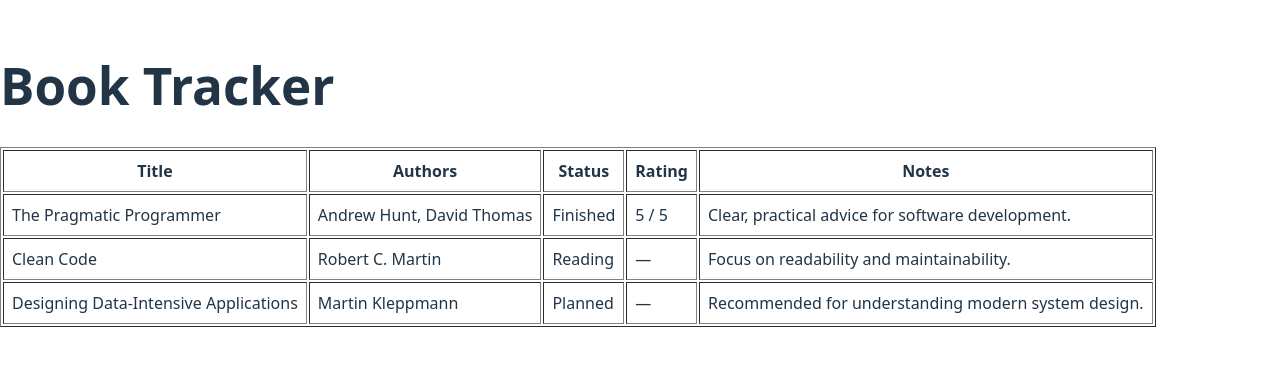
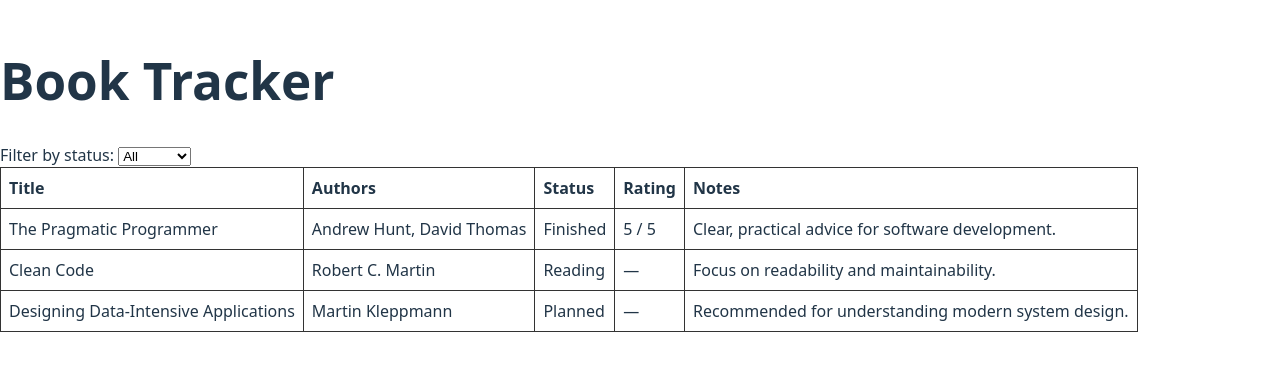
Before and after one commit to naomansaeed/mern-book-tracker, a React (Vite) app in the folder client/: page / in a window 1280 px wide. Shown: the part 225-596 px from the top of the page. Built offline with nearby package versions, Linux system fonts and the light colour scheme.

Commit message:
feat: added filter for the table data.

```diff
--- a/client/src/App.jsx
+++ b/client/src/App.jsx
@@ -1,17 +1,41 @@
+//useState → allows React to remember values between renders
+//useEffect → allows you to run side effects (like fetching data)
 import { useEffect, useState } from "react";
+//BookTable, StatusFilter → child components responsible only for UI
 import BookTable from "./components/BookTable";
-
+import StatusFilter from "./components/StatusFilter";
+ /* This function:
+- runs to produce UI
+- re-runs whenever state changes
+- must be pure (no DOM mutation, no blocking work) */
 function App() {
   // ------------------------------
   // State
   // ------------------------------
+/*
+readings
+Holds all data fetched from JSON
+Equivalent to the old allReadings
 
+statusFilter
+Holds the currently selected filter
+Replaces the old change event + variable
+
+Important:
+State is the cause; UI is the effect.
+*/
   const [readings, setReadings] = useState([]);
+  const [statusFilter, setStatusFilter] = useState("all");
 
   // ------------------------------
   // Data loading
   // ------------------------------
-
+/*
+Runs once when App first mounts
+Fetches static JSON
+Updates state via setReadings
+Triggers a re-render automatically
+*/
   useEffect(() => {
     fetch("/readings.json")
       .then((response) => response.json())
@@ -24,14 +48,43 @@
   }, []);
 
   // ------------------------------
+  // Derived data (filtering)
+  // ------------------------------
+/*
+This is derived state, not stored state.
+
+does not store filtered data
+derives it from:
+ original data (readings)
+ UI state (statusFilter)
+  */
+  const filteredReadings =
+    statusFilter === "all"
+      ? readings
+      : readings.filter(
+          (reading) => reading.status === statusFilter
+        );
+
+  // ------------------------------
   // Render
   // ------------------------------
+/*
+Renders heading
+Renders filter, controlled by state
+Renders table, using filtered data
 
+App does not care how the table renders — only what data it gets.
+  */
   return (
     <main>
       <h1>Book Tracker</h1>
 
-     <BookTable readings={readings} />
+      <StatusFilter
+        value={statusFilter}
+        onChange={setStatusFilter}
+      />
+
+     <BookTable readings={filteredReadings} />
     </main>
   );
 }
--- /dev/null
+++ b/client/src/components/BookTable.css
@@ -0,0 +1,11 @@
+.book-table {
+  border-collapse: collapse;
+  width: 100%;
+}
+
+.book-table th,
+.book-table td {
+  border: 1px solid #333;
+  padding: 8px;
+  text-align: left;
+}
--- a/client/src/components/BookTable.jsx
+++ b/client/src/components/BookTable.jsx
@@ -1,6 +1,8 @@
+import "./BookTable.css";
+
 function BookTable({ readings }) {
   return (
-    <table border="1" cellPadding="8">
+    <table className="book-table">
       <thead>
         <tr>
           <th>Title</th>
--- /dev/null
+++ b/client/src/components/StatusFilter.jsx
@@ -0,0 +1,15 @@
+function StatusFilter({ value, onChange }) {
+  return (
+    <label>
+      Filter by status:{" "}
+      <select value={value} onChange={(e) => onChange(e.target.value)}>
+        <option value="all">All</option>
+        <option value="planned">Planned</option>
+        <option value="reading">Reading</option>
+        <option value="finished">Finished</option>
+      </select>
+    </label>
+  );
+}
+
+export default StatusFilter;
```
